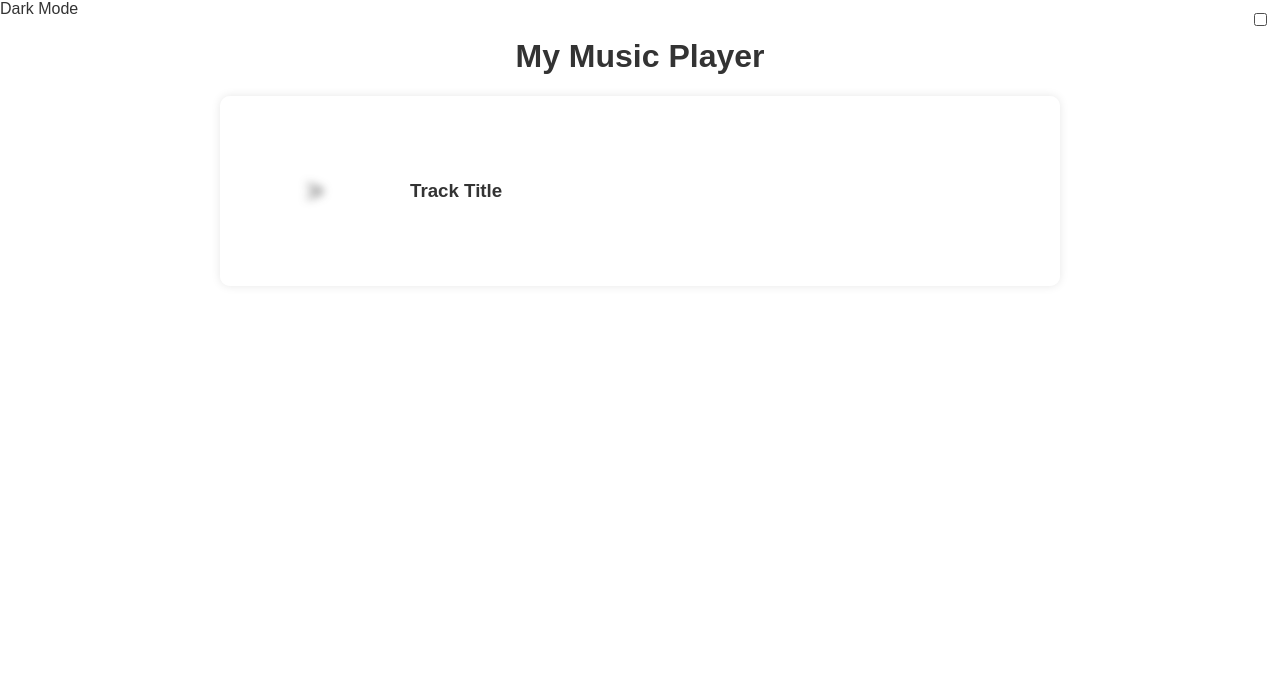
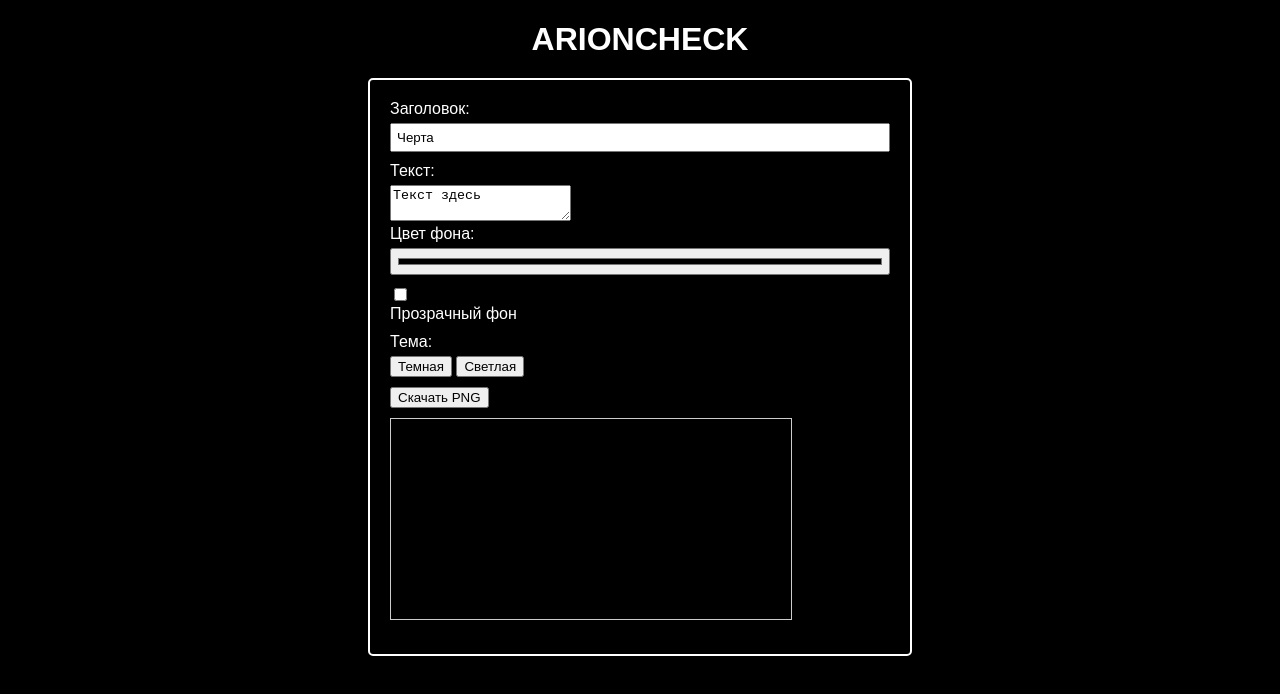
Before and after one commit to arion14888/rararar.github.io, a plain HTML site: page index.html in a window 1280 px wide. Drawn offline with Linux system fonts and the light colour scheme.

Commit message:
Update index.html

```diff
--- a/index.html
+++ b/index.html
@@ -1,136 +1,92 @@
 <!DOCTYPE html>
-<html>
+<html lang="en">
 <head>
-<title>Music Player</title>
+    <meta charset="UTF-8">
+    <meta name="viewport" content="width=device-width, initial-scale=1.0">
+    <title>ARIONCHECK</title>
     <style>
         body {
+            background-color: black;
+            color: white;
             font-family: sans-serif;
-  margin: 0;
-  transition: background-color 0.3s ease; /* Smooth transition for theme change */
         }
-
-.dark-mode {
-  background-color: #333;
-  color: #eee;
-}
-
-.light-mode {
-  background-color: #fff;
-  color: #333;
-}
-
-#theme-toggle {
-  position: fixed;
-  top: 10px;
-  right: 10px;
-}
-
         h1 {
             text-align: center;
-  margin-top: 20px;
+            margin-bottom: 20px;
         }
-
-.track-container {
-  display: flex;
-  align-items: center;
-  justify-content: space-between;
-  margin: 20px auto;
+        #container {
+            width: 500px;
+            margin: 0 auto;
             padding: 20px;
-  border-radius: 10px;
-  background-color: rgba(255, 255, 255, 0.8); /* Semi-transparent background */
-  box-shadow: 0 0 10px rgba(0, 0, 0, 0.1); /* Subtle shadow */
-  max-width: 800px; /* Prevents overflow on smaller screens */
+            background-color: rgba(0, 0, 0, 0.5); /* Semi-transparent black */
+            border: 2px solid white;
+            border-radius: 5px;
         }
-
-.track-image {
-  width: 150px;
-  height: 150px;
-  border-radius: 10px;
-  background-size: cover;
-  background-position: center;
-  filter: blur(5px); /* Blurred effect */
-  position: relative; /* For play/pause button positioning */
+        #preview {
+            width: 400px;
+            height: 200px;
+            margin: 10px auto;
+            border: 1px solid #ccc;
         }
-
-.play-pause {
-  position: absolute;
-  top: 50%;
-  left: 50%;
-  transform: translate(-50%, -50%);
-  font-size: 30px;
-  cursor: pointer;
+        .option-group {
+            margin-bottom: 10px;
         }
-
-.track-info {
-  flex-grow: 1;
-  margin-left: 20px;
+        label {
+            display: block;
+            margin-bottom: 5px;
         }
-
-#player-controls {
-  display: none; /* Hidden by default */
-  position: fixed;
-  bottom: 0;
-  left: 0;
+        input[type="text"], input[type="color"] {
             width: 100%;
-  background-color: #f0f0f0;
-  padding: 10px;
-  border-top: 1px solid #ccc;
+            padding: 5px;
+            margin-bottom: 10px;
+            box-sizing: border-box;
         }
-
-#player-controls.active {
-  display: block;
-}
-
-#track-progress {
-  width: 100%;
+        input[type="checkbox"] {
+            margin-right: 5px;
         }
     </style>
 </head>
-<body class="light-mode">
-  <label for="theme-toggle">
-    <input type="checkbox" id="theme-toggle"> Dark Mode
-  </label>
-
-  <h1>My Music Player</h1>
-
-  <div class="track-container">
-    <div class="track-image" style="background-image: url('placeholder.jpg');">
-      <div class="play-pause" id="play-pause-button">&gt;</div>
+<body>
+    <h1>ARIONCHECK</h1>
+    <div id="container">
+        <div>
+            <label for="title">Заголовок:</label>
+            <input type="text" id="title" value="Черта">
         </div>
-    <div class="track-info">
-      <h3>Track Title</h3>
+        <div>
+            <label for="text">Текст:</label>
+            <textarea id="text">Текст здесь</textarea>
         </div>
+        <div class="option-group">
+            <label for="backgroundColor">Цвет фона:</label>
+            <input type="color" id="backgroundColor" value="#000000">
+            <input type="checkbox" id="transparentBackground">
+            <label for="transparentBackground">Прозрачный фон</label>
+        </div>
+        <div class="option-group">
+            <label>Тема:</label>
+            <button onclick="changeTheme('dark')">Темная</button>
+            <button onclick="changeTheme('light')">Светлая</button>
         </div>
 
-  <div id="player-controls">
-    <div class="track-image" style="width: 50px; height: 50px; background-image: url('placeholder.jpg'); filter: blur(3px); margin-right: 10px;"></div>
-    <div>Track Title</div>
-    <input type="range" id="track-progress" min="0" max="100" value="0">
+        <button id="download">Скачать PNG</button>
+        <canvas id="preview"></canvas>
     </div>
 
     <script>
-    const themeToggle = document.getElementById('theme-toggle');
-    const body = document.body;
-    const playPauseButton = document.getElementById('play-pause-button');
-    const playerControls = document.getElementById('player-controls');
+        const canvas = document.getElementById('preview');
+        const ctx = canvas.getContext('2d');
 
-    themeToggle.addEventListener('change', () => {
-      body.classList.toggle('dark-mode');
-      body.classList.toggle('light-mode');
-    });
+        function changeTheme(theme) {
+            //  This will need to change the color of elements and canvas content.
+            //  Add code here to handle the theme change in your styles.
+        }
 
-    let isPlaying = false;
-    playPauseButton.addEventListener('click', () => {
-      isPlaying = !isPlaying;
-      playPauseButton.textContent = isPlaying ? '||' : '>';
-      playerControls.classList.add('active'); // Show controls on play
-    });
-
-    // Add event listener to track-progress (simulated progress)
-      const trackProgress = document.getElementById('track-progress');
-      trackProgress.addEventListener('input', () => {
-          //Simulate progress update (Replace with actual audio update)
-          console.log('Progress:', trackProgress.value);
+        document.getElementById('download').addEventListener('click', () => {
+          // This is where you would make the AJAX call to your server-side script
+          // to generate and download the PNG.  The server-side script would use
+          // the values from the input fields.  This is placeholder code only.
+          alert("Download functionality requires server-side processing!");
         });
 
 
```
Lines whose indentation alone changed are shown as unchanged.
